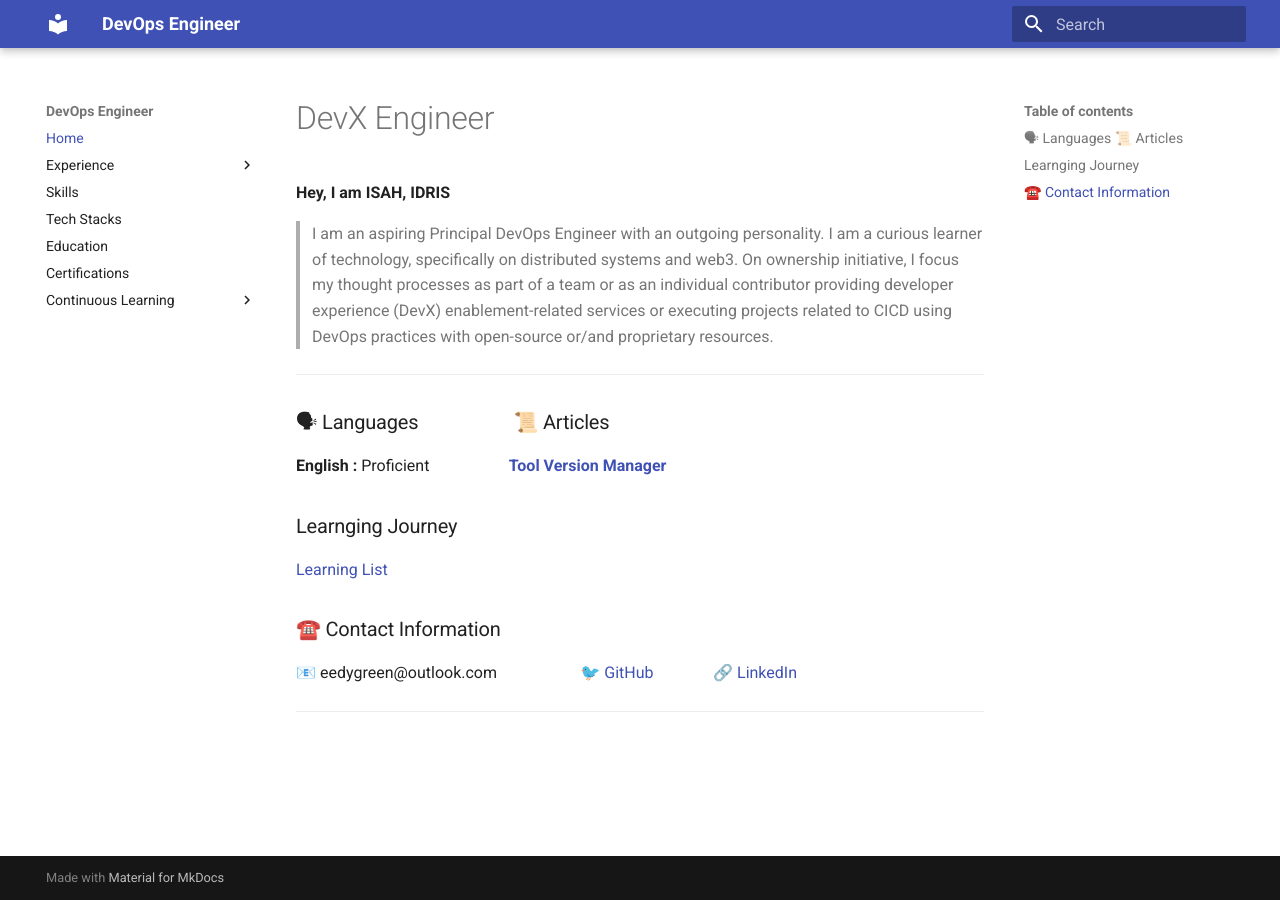
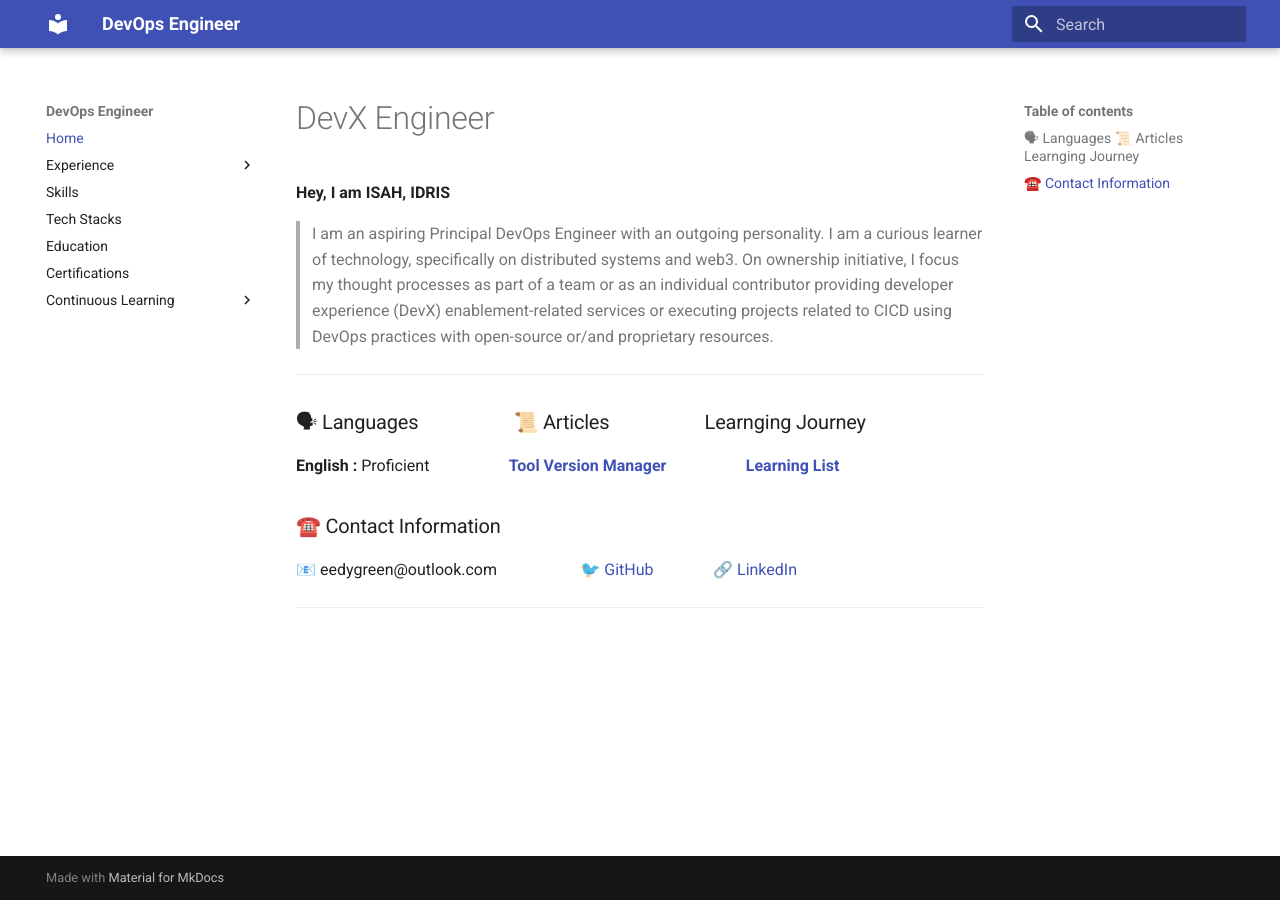
Before and after one commit to eedygreen/isah-idris-DevOps-Engineer-resume, an MkDocs documentation site: the page built from docs/README.md, in a window 1280 px wide. Built offline with MkDocs 1.6.1 and Material for MkDocs 9.7.7, drawn with Linux system fonts in a browser that asks for light colours.

Commit message:
formated

```diff
--- a/docs/README.md
+++ b/docs/README.md
@@ -6,14 +6,10 @@
 
 ---
 
-### 🗣 Languages                    📜 Articles
+### 🗣 Languages                    📜 Articles                    Learnging Journey
 
-**English :** Proficient                    **[Tool Version Manager](https://www.notion.so/Tool-Version-Manager-e8280abe22094d219853ee02bf075e40)**
+**English :** Proficient                    **[Tool Version Manager](https://www.notion.so/Tool-Version-Manager-e8280abe22094d219853ee02bf075e40)**                    **[Learning List ](continuous-learning/list/FastAPI.md)**
 
-
-### Learnging Journey
-
-[Learning List ](continuous-learning/list/FastAPI.md)
 
 ### ☎️ Contact Information
 
```
